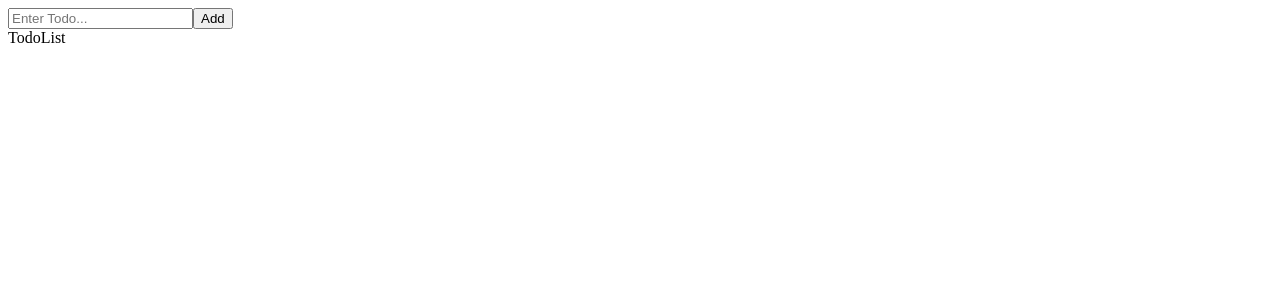
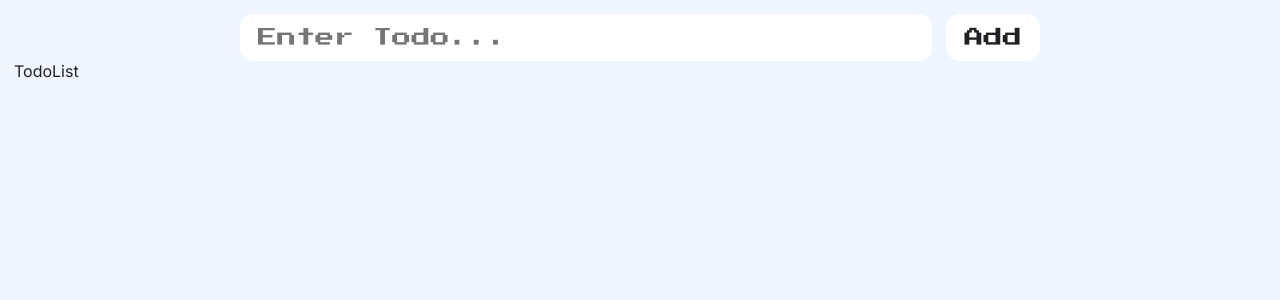
Before and after one commit to Samuellekpor/reactjs-todolist, a React (Vite) app: page / in a window 1280 px wide. Shown: the top 300 px of the page. Built offline with nearby package versions, Linux system fonts and the light colour scheme.

Commit message:
Add the styling to the app

```diff
--- a/src/components/TodoCard.jsx
+++ b/src/components/TodoCard.jsx
@@ -1,5 +1,3 @@
-import React from 'react'
-
 export default function TodoCard() {
   return (
     <div>TodoCard</div>
--- a/src/components/TodoInput.jsx
+++ b/src/components/TodoInput.jsx
@@ -1,5 +1,3 @@
-import React from 'react'
-
 export default function TodoInput() {
   return (
     <header>
--- a/src/components/TodoList.jsx
+++ b/src/components/TodoList.jsx
@@ -1,5 +1,3 @@
-import React from 'react'
-
 export default function TodoList() {
   return (
     <div>TodoList</div>
--- a/src/index.css
+++ b/src/index.css
@@ -0,0 +1,117 @@
+* {
+  font-family: 'Inter', sans-serif;
+  margin: 0;
+  padding: 0;
+  box-sizing: border-box;
+  color: #202124;
+}
+
+h1,
+h2,
+h3,
+input,
+button {
+  font-family: 'Press Start 2P', system-ui;
+}
+
+#root {
+  min-height: 100vh;
+  display: flex;
+  flex-direction: column;
+  padding: 14px;
+  background: #eff6ff;
+  gap: 14px;
+}
+
+header {
+  display: flex;
+  align-items: stretch;
+}
+
+header,
+.main {
+  max-width: 800px;
+  width: 100%;
+  margin: 0 auto;
+  gap: 14px;
+}
+
+header input {
+  flex: 1;
+  border-radius: 14px;
+  outline: none;
+  width: 100%;
+}
+
+header button {
+  border-radius: 14px;
+  background: transparent;
+  transition-duration: 200ms;
+  cursor: pointer;
+}
+
+header button:hover {
+  opacity: 0.7;
+}
+
+header button,
+header input {
+  padding: 14px 18px;
+  border: none;
+  outline: none;
+  background: white;
+}
+
+p {
+  font-size: 0.9em;
+}
+
+.main {
+  display: flex;
+  flex-direction: column;
+  gap: 14px;
+}
+
+.todoItem {
+  display: flex;
+  align-items: center;
+  gap: 14px;
+  padding: 14px;
+  border-radius: 14px;
+  background: white;
+}
+
+.todoItem p {
+  flex: 1;
+}
+
+.actionsContainer {
+  display: flex;
+  align-items: center;
+  gap: 14px;
+}
+
+.actionsContainer button {
+  transition-duration: 200ms;
+  border: none;
+  background: transparent;
+  cursor: pointer;
+}
+
+.actionsContainer button:hover {
+  opacity: 0.7;
+}
+
+
+
+@media (min-width: 640px) {
+
+  header button,
+  header input {
+    font-size: 1.2em;
+  }
+
+  p {
+    font-size: 1em;
+  }
+}
```
